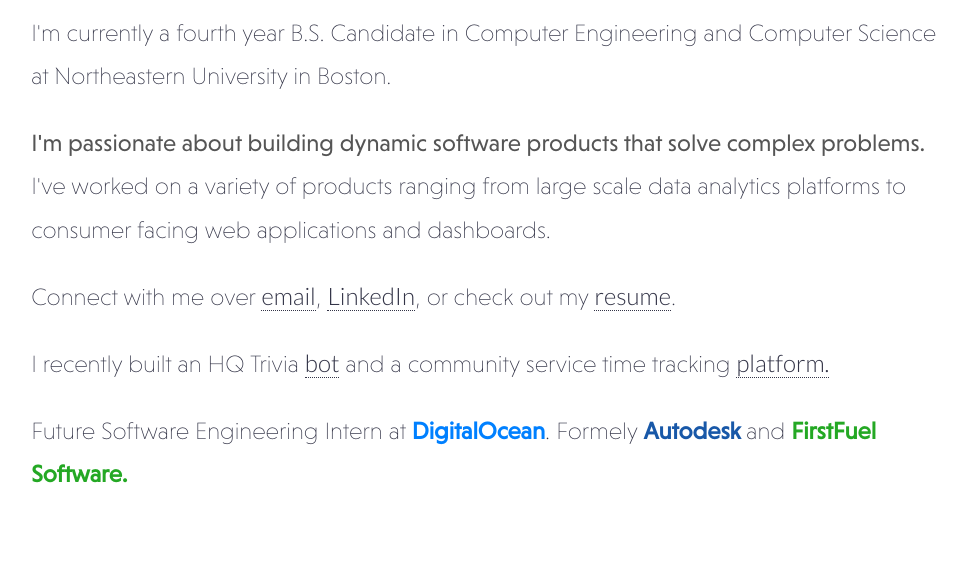
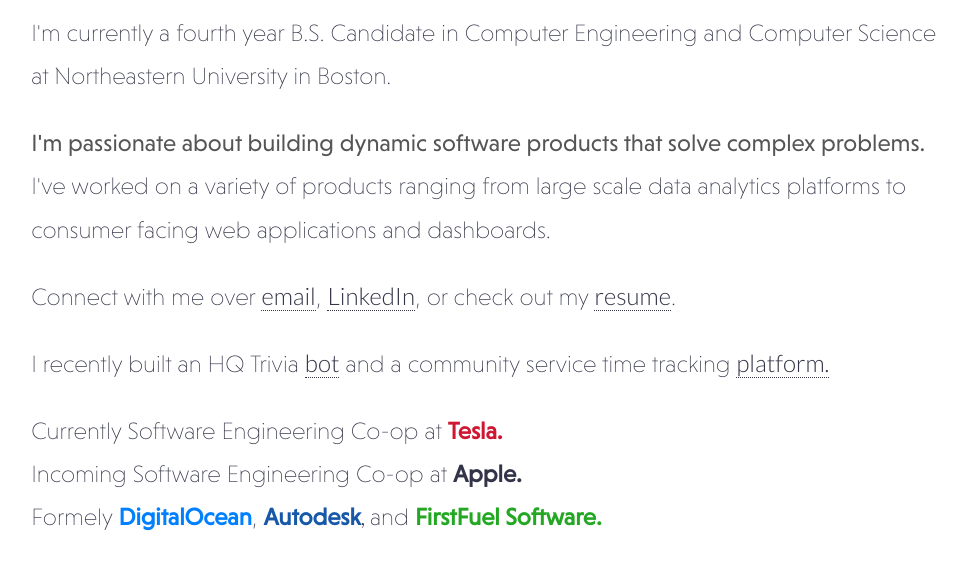
Before and after one commit to christopher-wong/christopherwong.co, a plain HTML site: page index.html in a window 1280 px wide. Shown: the part 115-684 px from the top of the page, without its empty margins (148-1115 px from the left). Drawn offline with Linux system fonts and the light colour scheme.

Commit message:
added apple

```diff
--- a/css/index.css
+++ b/css/index.css
@@ -89,8 +89,26 @@
   font-size: 1.5rem;
 }
 
+.bold {
+  font-weight: bold
+}
+
 .digitalocean {
   color: #0080FF;
+  font-family: NiveauGroteskRegular;
+}
+
+.apple {
+  font-family: NiveauGroteskRegular;
+}
+
+.tesla {
+  color: #cf1732;
+  font-family: NiveauGroteskRegular;
+}
+
+.tesla:hover {
+  color: #8a0f22;
   font-family: NiveauGroteskRegular;
 }
 
--- a/index.html
+++ b/index.html
@@ -16,10 +16,12 @@
   <meta name="viewport" content="width=device-width, initial-scale=1">
   <meta name- "robots" content="index, follow">
   <meta property="og:type" content="website">
-  <meta name="description" content="Christopher is an aspiring Software Developer passionate about building dynamic products for the web">
+  <meta name="description" content="Aspiring Software Engineer | CompE and CS @ Northeastern">
+  <meta name="og:description" content="CompE and CS @ NEU - Aspiring Software Engineer">
   <meta name="author" content="Christopher Wong">
-  <meta property="og:image" content="https://christopherwong.co/static/imagesprofile.jpg">
-  <meta name="twitter:image" content="https://christopherwong.co/static/images/profile.jpg">
+  <meta name="og:title" content="Christopher Wong">
+  <meta property="og:image" content="https://christopherwong.co/images/profile.jpg">
+  <meta name="twitter:image" content="https://christopherwong.co/images/profile.jpg">
 
   <link rel="stylesheet" href="css/grid/simple-grid.min.css">
   <!-- <link rel="stylesheet" href="https://cdnjs.cloudflare.com/ajax/libs/font-awesome/4.7.0/css/font-awesome.min.css" rel="stylesheet" type="text/css"> -->
@@ -54,18 +56,22 @@
             I recently built an HQ Trivia <a class="custom-link" target="_blank" href="https://medium.com/@cgww/cheating-at-hq-trivia-66df364b7c68">bot</a> and a community service time tracking <a class="custom-link" target="_blank" href="https://github.com/christopher-wong/CS4500-Software-Development-Time-Tracker">platform.</a>
           </p>
           <p>
-            Future Software Engineering Intern at <a target="_blank" href="https://www.digitalocean.com"><b class="digitalocean">DigitalOcean</b></a>.
+            Currently Software Engineering Co-op at
+            <a target="_blank" href="https://www.tesla.com" class="tesla bold">Tesla.</a>
+            <br/>
+            Incoming Software Engineering Co-op at
+            <a target="_blank" href="https://www.apple.com" class="apple bold">Apple.</a>
+            <br/>
             Formely
+            <a target="_blank" href="https://www.digitalocean.com" class="digitalocean bold">DigitalOcean</a>,
             <a target="_blank" href="https://www.autodesk.com/trust/security">
-              <b class="autodesk">
-                Autodesk
-              </b>
+              <span class="autodesk bold">Autodesk</span>,
             </a>
             and
             <a target="_blank" href="https://www.firstfuel.com">
-              <b class="firstfuel">
+              <span class="firstfuel bold">
                 FirstFuel Software.
-              </b>
+              </span>
             </a>
           </p>
         </div>
```
Also changed, not shown: images/cover.jpg (added), 2 other files.
